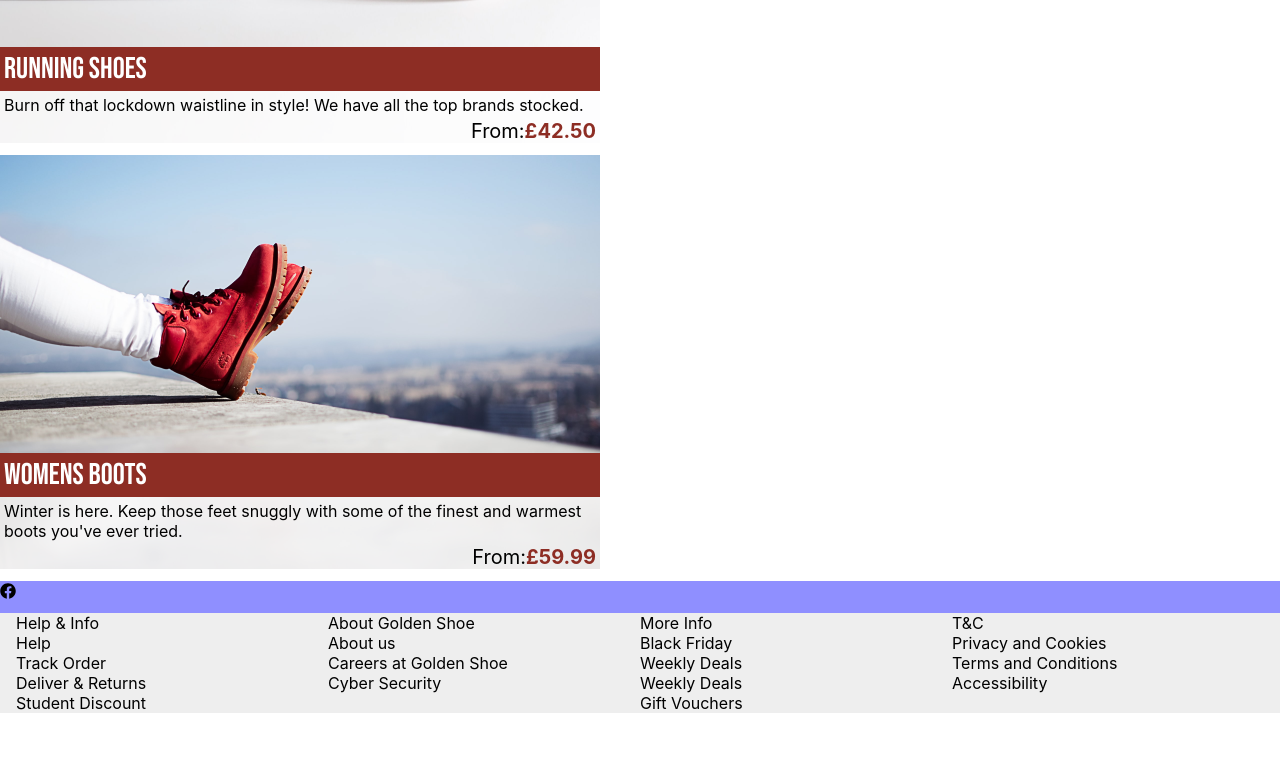
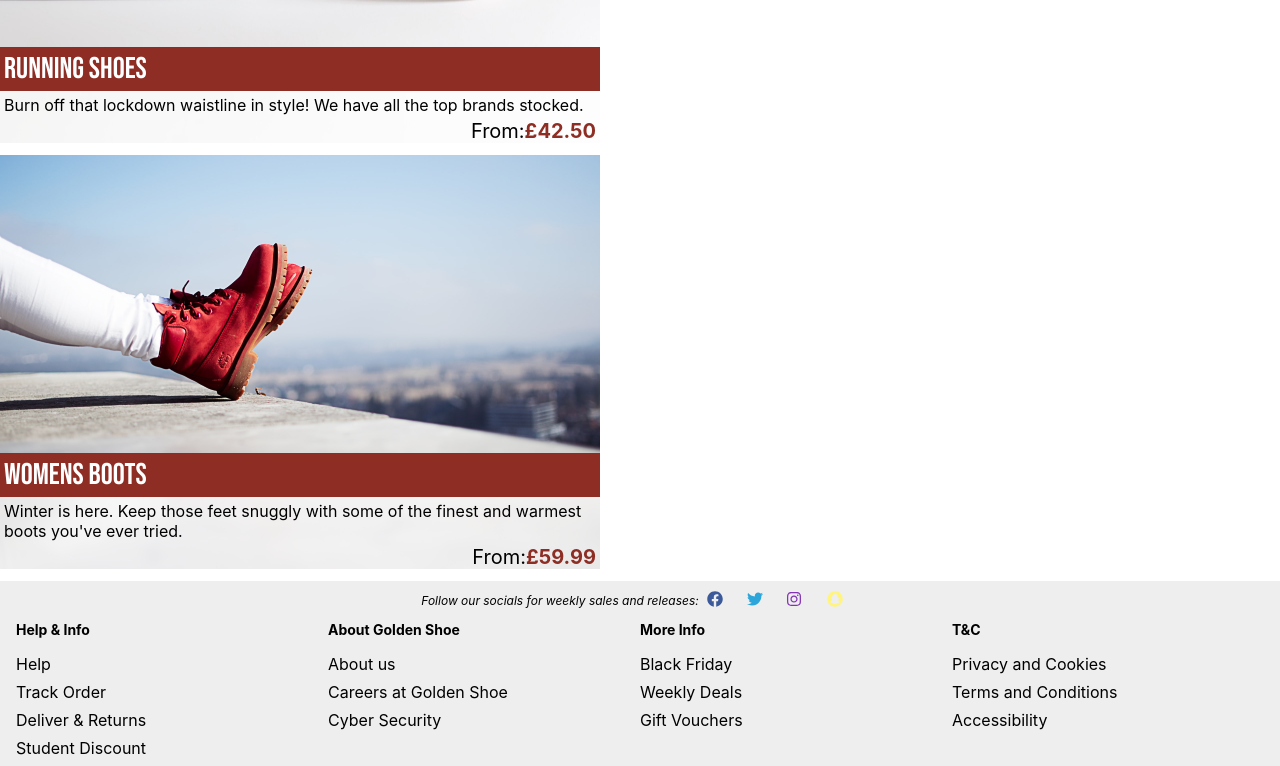
Before and after one commit to patchinator/golden_shoe, a Next.js app: page / in a window 1280 px wide. Shown: the part 1933-2699 px from the top of the page. Before the commit the page ends 2646 px from the top, so only its background shows below. Built offline with nearby package versions, Linux system fonts and the light colour scheme; a web font is replaced by a local one.

Commit message:
fixed bugs where icons weren't appearing

```diff
--- a/components/Contact/ContactInfo.module.scss
+++ b/components/Contact/ContactInfo.module.scss
@@ -41,6 +41,10 @@
         padding: 0.75rem;
         background: white;
         transition: 100ms ease-in;
+        width: 2.5rem;
+        display: flex;
+        justify-content: center;
+        align-items: center;
 
         &:hover {
           color: $color_primary;
--- a/components/Contact/ContactUs.js
+++ b/components/Contact/ContactUs.js
@@ -23,7 +23,10 @@ const ContactUs = () => {
         <div className={style.chat_modal}>
           <div className={style.modal_options}>
             <div className={style.modal_online_icon}></div>
-            <div onClick={closeChatModalHandler}>
+            <div
+              className={style.modal_close_icon}
+              onClick={closeChatModalHandler}
+            >
               <FontAwesomeIcon icon={faTimes} />
             </div>
           </div>
--- a/components/Contact/ContactUs.module.scss
+++ b/components/Contact/ContactUs.module.scss
@@ -66,6 +66,10 @@
       border-radius: 50%;
     }
 
+    .modal_close_icon {
+      width: 1rem;
+    }
+
     div {
       &:hover {
         color: $color_secondary;
--- a/components/Footer/Footer.js
+++ b/components/Footer/Footer.js
@@ -1,41 +1,57 @@
 import style from "./Footer.module.scss";
 import { FontAwesomeIcon } from "@fortawesome/react-fontawesome";
-import { faFacebook } from "@fortawesome/free-brands-svg-icons";
+import {
+  faFacebook,
+  faTwitter,
+  faInstagram,
+  faSnapchat,
+} from "@fortawesome/free-brands-svg-icons";
 
 const Footer = () => {
   return (
     <footer className={style.footer}>
       <div className={style.social_media}>
-        <div className={style.media_icon}>
+        <div className={style.social_media_text}>
+          Follow our socials for weekly sales and releases:
+        </div>
+        <div className={style.media_icon_facebook}>
           <FontAwesomeIcon icon={faFacebook} />
+        </div>
+        <div className={style.media_icon_twitter}>
+          <FontAwesomeIcon icon={faTwitter} />
+        </div>
+        <div className={style.media_icon_instagram}>
+          <FontAwesomeIcon icon={faInstagram} />
+        </div>
+        <div className={style.media_icon_snapchat}>
+          <FontAwesomeIcon icon={faSnapchat} />
         </div>
       </div>
       <div className={style.column_wrapper}>
         <div className={style.columns}>
-          <div>Help & Info</div>
-          <div>Help</div>
-          <div>Track Order</div>
-          <div>Deliver & Returns</div>
-          <div>Student Discount</div>
+          <div className={style.column_header}>Help & Info</div>
+          <div className={style.link}>Help</div>
+          <div className={style.link}>Track Order</div>
+          <div className={style.link}>Deliver & Returns</div>
+          <div className={style.link}>Student Discount</div>
         </div>
         <div className={style.columns}>
-          <div>About Golden Shoe</div>
-          <div>About us</div>
-          <div>Careers at Golden Shoe</div>
-          <div>Cyber Security</div>
+          <div className={style.column_header}>About Golden Shoe</div>
+          <div className={style.link}>About us</div>
+          <div className={style.link}>Careers at Golden Shoe</div>
+          <div className={style.link}>Cyber Security</div>
         </div>
         <div className={style.columns}>
-          <div>More Info</div>
-          <div>Black Friday</div>
-          <div>Weekly Deals</div>
-          <div>Weekly Deals</div>
-          <div>Gift Vouchers</div>
+          <div className={style.column_header}>More Info</div>
+          <div className={style.link}>Black Friday</div>
+          <div className={style.link}>Weekly Deals</div>
+          <div className={style.link}>Gift Vouchers</div>
         </div>
         <div className={style.columns}>
-          <div>T&C</div>
-          <div>Privacy and Cookies</div>
-          <div>Terms and Conditions</div>
-          <div>Accessibility</div>
+          <div className={style.column_header}>T&C</div>
+          <div className={style.link}>Privacy and Cookies</div>
+          <div className={style.link}>Terms and Conditions</div>
+          <div className={style.link}>Accessibility</div>
         </div>
       </div>
     </footer>
--- a/components/Footer/Footer.module.scss
+++ b/components/Footer/Footer.module.scss
@@ -3,11 +3,39 @@
   background: $color_footer;
 
   .social_media {
-    background: rgb(143, 143, 255);
+    background: $color_footer;
+    display: flex;
+    align-items: center;
+    justify-content: center;
 
-    .media_icon {
-      width: 2rem;
-      height: 2rem;
+    .social_media_text {
+      font-style: italic;
+      font-size: 12px;
+    }
+
+    .media_icon_facebook,
+    .media_icon_twitter,
+    .media_icon_instagram,
+    .media_icon_snapchat {
+      width: 1.5rem;
+      height: 1.5rem;
+      margin: 0.5rem;
+    }
+
+    .media_icon_facebook {
+      color: rgb(60, 90, 153);
+    }
+
+    .media_icon_instagram {
+      color: rgb(132, 51, 183);
+    }
+
+    .media_icon_twitter {
+      color: rgb(43, 165, 218);
+    }
+
+    .media_icon_snapchat {
+      color: rgb(255, 244, 126);
     }
   }
 
@@ -15,5 +43,15 @@
     display: grid;
     margin: 0 1rem 0 1rem;
     grid-template-columns: 1fr 1fr 1fr 1fr;
+
+    .column_header {
+      font-size: 14px;
+      font-weight: bold;
+      padding-bottom: 1rem;
+    }
+
+    .link {
+      margin-bottom: 0.5rem;
+    }
   }
 }
```
